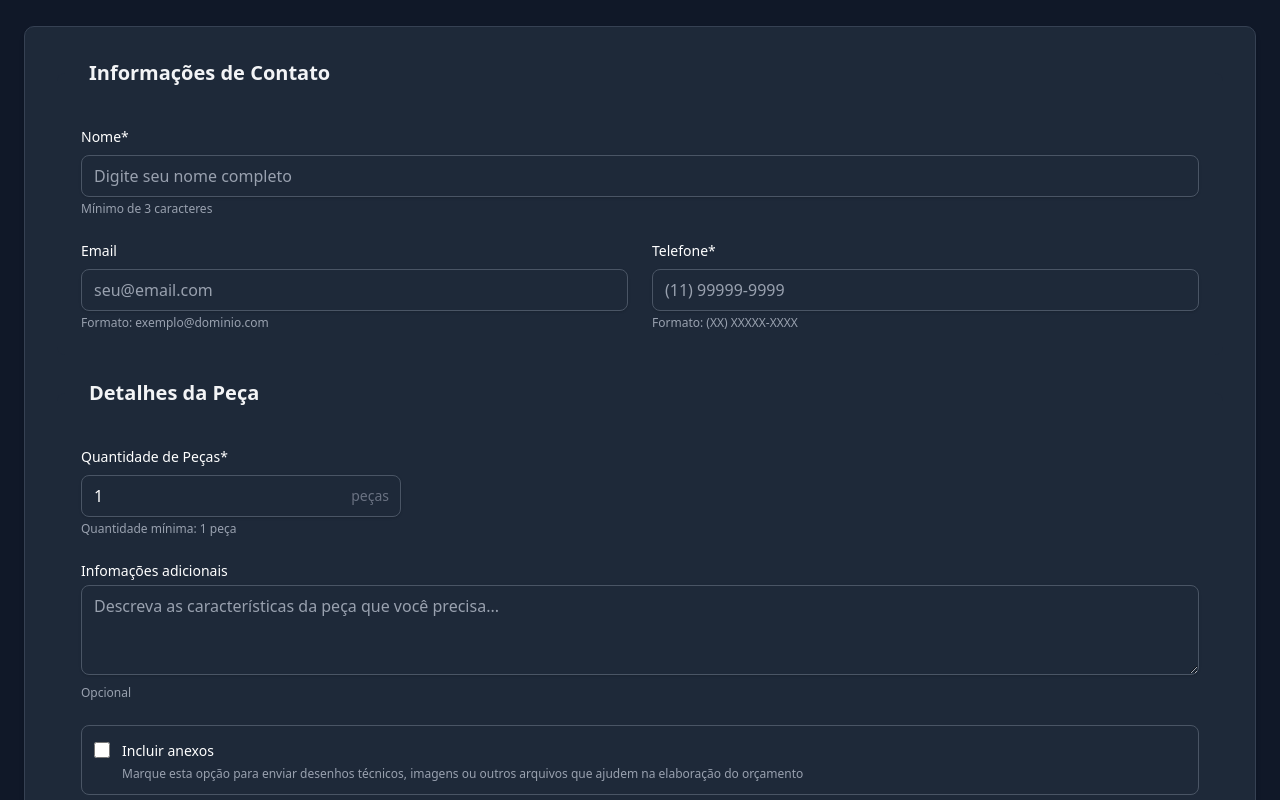
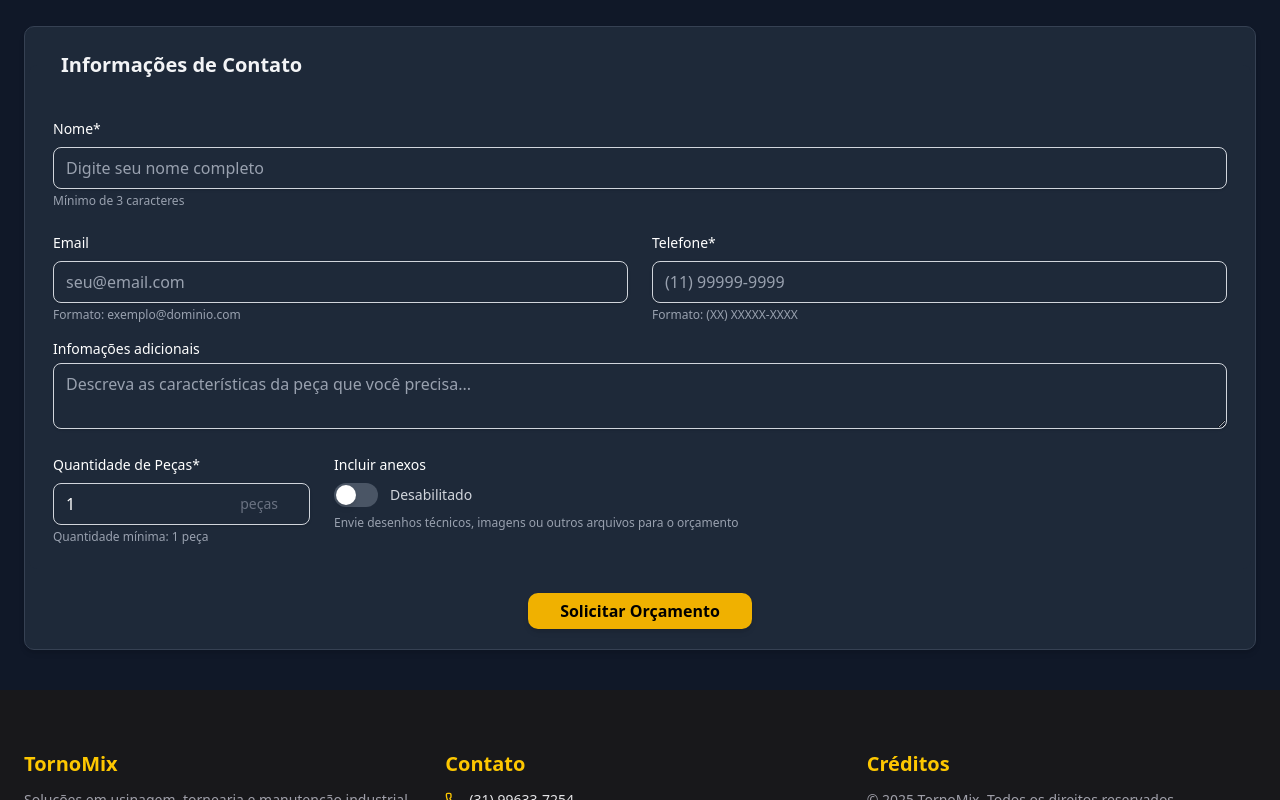
Before and after one commit to samuelpanzera/turnery-web, a Next.js app: page / in a window 1280 px wide. Shown: the part 2140-2940 px from the top of the page. Built offline with nearby package versions, Linux system fonts and the light colour scheme.

Commit message:
Ajustando tamanhos do form de orçamento

```diff
--- a/src/components/headers/Header.tsx
+++ b/src/components/headers/Header.tsx
@@ -11,7 +11,6 @@ export default function Header() {
   const [isClient, setIsClient] = useState(false);
 
   useEffect(() => {
-    // Set client flag to true after hydration
     setIsClient(true);
 
     const handleOrcamentoView = (event: Event) => {
--- a/src/components/sections/OrcamentSection.tsx
+++ b/src/components/sections/OrcamentSection.tsx
@@ -12,7 +12,7 @@ export default function OrcamentSection() {
           uma proposta personalizada.
         </p>
 
-        <div className="bg-gray-800 rounded-lg shadow-md p-8 border border-gray-700">
+        <div className="bg-gray-800 rounded-lg shadow-md p-1 border border-gray-700 pb-5 pt-6">
           <OrcamentForm />
         </div>
       </div>
--- a/src/components/sections/orcament/ContactFields.tsx
+++ b/src/components/sections/orcament/ContactFields.tsx
@@ -90,7 +90,7 @@ export function ContactFields({}: ContactFieldsProps) {
   };
 
   return (
-    <div className="grid grid-cols-1 lg:grid-cols-2 gap-4 sm:gap-6">
+    <div className="grid grid-cols-1 lg:grid-cols-2 gap-4 sm:gap-6 pb-4">
       <div className="lg:col-span-2">
         <label
           htmlFor="nome"
@@ -106,11 +106,12 @@ export function ContactFields({}: ContactFieldsProps) {
           required
           minLength={3}
           autoComplete="name"
-          className={`w-full border rounded-md shadow-sm px-3 py-2 focus:outline-none focus:ring-1 transition-colors duration-200 bg-transparent text-white placeholder-gray-400 ${
-            errors.nome
-              ? "border-red-500 focus:border-red-500 focus:ring-red-500"
-              : "border-gray-600 focus:border-tornomix-aco focus:ring-tornomix-aco"
-          }`}
+          className={`w-full border rounded-md shadow-sm px-3 py-2 focus:outline-none focus:ring-1 transition-colors duration-200 bg-transparent text-white placeholder-gray-400
+            ${
+              errors.nome
+                ? "border-red-500 focus:border-red-500 focus:ring-red-500"
+                : "border-gray-300 focus:border-tornomix-aco focus:ring-tornomix-aco"
+            }`}
           onChange={(e) => handleFieldChange("nome", e.target.value)}
           onBlur={(e) => handleFieldBlur("nome", e.target.value)}
           aria-describedby={errors.nome ? "nome-error" : "nome-help"}
@@ -146,7 +147,7 @@ export function ContactFields({}: ContactFieldsProps) {
           className={`w-full border rounded-md shadow-sm px-3 py-2 focus:outline-none focus:ring-1 transition-colors duration-200 bg-transparent text-white placeholder-gray-400 ${
             errors.email
               ? "border-red-500 focus:border-red-500 focus:ring-red-500"
-              : "border-gray-600 focus:border-tornomix-aco focus:ring-tornomix-aco"
+              : "border-gray-300 focus:border-tornomix-aco focus:ring-tornomix-aco"
           }`}
           onChange={(e) => handleFieldChange("email", e.target.value)}
           onBlur={(e) => handleFieldBlur("email", e.target.value)}
@@ -189,7 +190,7 @@ export function ContactFields({}: ContactFieldsProps) {
           className={`w-full border rounded-md shadow-sm px-3 py-2 focus:outline-none focus:ring-1 transition-colors duration-200 bg-transparent text-white placeholder-gray-400 ${
             errors.telefone
               ? "border-red-500 focus:border-red-500 focus:ring-red-500"
-              : "border-gray-600 focus:border-tornomix-aco focus:ring-tornomix-aco"
+              : "border-gray-300 focus:border-tornomix-aco focus:ring-tornomix-aco"
           }`}
           onChange={(e) => {
             handlePhoneChange(e);
--- a/src/components/sections/orcament/DescriptionField.tsx
+++ b/src/components/sections/orcament/DescriptionField.tsx
@@ -15,7 +15,7 @@ export function DescriptionField({
   id = "descricaoPeca",
   required = true,
   placeholder = "Descreva as características da peça que você precisa...",
-  rows = 3,
+  rows = 2,
 }: DescriptionFieldProps) {
   const [error, setError] = useState<string | null>(null);
 
@@ -39,7 +39,7 @@ export function DescriptionField({
   };
 
   return (
-    <div>
+    <div className="pb-5">
       <label htmlFor={id} className="block text-sm font-medium text-white mb-1">
         Infomações adicionais{required && "*"}
         {required && <span className="sr-only">(obrigatório)</span>}
@@ -52,7 +52,7 @@ export function DescriptionField({
         className={`w-full border rounded-md shadow-sm px-3 py-2 focus:outline-none focus:ring-1 transition-colors duration-200 bg-transparent text-white placeholder-gray-400 ${
           error
             ? "border-red-500 focus:border-red-500 focus:ring-red-500"
-            : "border-gray-600 focus:border-tornomix-aco focus:ring-tornomix-aco"
+            : "border-gray-300 focus:border-tornomix-aco focus:ring-tornomix-aco"
         }`}
         placeholder={placeholder}
         onChange={handleChange}
@@ -61,8 +61,8 @@ export function DescriptionField({
         aria-invalid={error ? "true" : "false"}
       />
       {!error && (
-        <p id={`${id}-help`} className="text-xs text-gray-400 mt-1">
-          {required ? "Mínimo de 10 caracteres" : "Opcional"}
+        <p id={`${id}-help`} className="text-xs text-gray-400">
+          {required ? "Mínimo de 10 caracteres" : ""}
         </p>
       )}
       {error && (
--- a/src/components/sections/orcament/FileUploadToggle.tsx
+++ /dev/null
@@ -1,62 +0,0 @@
-"use client";
-
-import React from "react";
-
-export interface FileUploadToggleProps {
-  isFileUploadEnabled: boolean;
-  onToggle: (enabled: boolean) => void;
-  className?: string;
-}
-
-export function FileUploadToggle({
-  isFileUploadEnabled,
-  onToggle,
-  className = "",
-}: FileUploadToggleProps) {
-  const handleToggleChange = (e: React.ChangeEvent<HTMLInputElement>) => {
-    onToggle(e.target.checked);
-  };
-
-  const handleKeyDown = (e: React.KeyboardEvent<HTMLInputElement>) => {
-    if (e.key === " ") {
-      e.preventDefault();
-      onToggle(!isFileUploadEnabled);
-    }
-  };
-
-  return (
-    <div
-      className={`flex items-start space-x-3 p-3 rounded-md border border-gray-600 hover:border-gray-500 transition-colors ${className}`}
-    >
-      <input
-        type="checkbox"
-        id="file-upload-toggle"
-        checked={isFileUploadEnabled}
-        onChange={handleToggleChange}
-        onKeyDown={handleKeyDown}
-        className="h-4 w-4 mt-1 text-tornomix-aco focus:ring-2 focus:ring-tornomix-aco focus:ring-offset-2 focus:ring-offset-gray-800 border-gray-300 rounded transition-colors"
-        aria-describedby="file-upload-toggle-description"
-      />
-      <div className="flex-1">
-        <label
-          htmlFor="file-upload-toggle"
-          className="text-sm font-medium text-white cursor-pointer select-none"
-        >
-          Incluir anexos
-        </label>
-        <p
-          id="file-upload-toggle-description"
-          className="text-xs text-gray-400 mt-1"
-        >
-          Marque esta opção para enviar desenhos técnicos, imagens ou outros
-          arquivos que ajudem na elaboração do orçamento
-        </p>
-        {isFileUploadEnabled && (
-          <p className="text-xs text-green-400 mt-1" aria-live="polite">
-            ✓ Upload de arquivos habilitado
-          </p>
-        )}
-      </div>
-    </div>
-  );
-}
--- a/src/components/sections/orcament/OrcamentForm.tsx
+++ b/src/components/sections/orcament/OrcamentForm.tsx
@@ -5,7 +5,6 @@ import { submitOrcamento } from "@/app/actions";
 import { FileUpload } from "./FileUpload";
 import { SubmitButton } from "./SubmitButton";
 import { ContactFields } from "./ContactFields";
-import { FileUploadToggle } from "./FileUploadToggle";
 import { PartsQuantityField } from "./PartsQuantityField";
 import { DescriptionField } from "./DescriptionField";
 import { useFileUpload } from "@/hooks/useFileUpload";
@@ -24,7 +23,7 @@ export function OrcamentForm() {
   if (state.success) {
     return (
       <div
-        className="text-center p-4 sm:p-8"
+        className="text-center p-2 sm:p-2"
         role="status"
         aria-live="polite"
         aria-label="Formulário enviado com sucesso"
@@ -46,32 +45,22 @@ export function OrcamentForm() {
       noValidate
       aria-label="Formulário de solicitação de orçamento"
     >
-      {/* Contact Information Section */}
       <fieldset className="bg-gray-800 p-3 sm:p-4 md:p-6 rounded-md">
         <legend className="text-lg sm:text-xl font-semibold text-tornomix-aco mb-3 sm:mb-4 px-2">
           Informações de Contato
         </legend>
         <ContactFields />
-      </fieldset>
 
-      {/* Parts Information Section */}
-      <fieldset className="bg-gray-800 p-3 sm:p-4 md:p-6 rounded-md">
-        <legend className="text-lg sm:text-xl font-semibold text-tornomix-aco mb-3 sm:mb-4 px-2">
-          Detalhes da Peça
-        </legend>
-        <div className="space-y-4 sm:space-y-6">
-          <PartsQuantityField />
-
-          {/* Description Field */}
         <DescriptionField required={false} />
 
-          {/* File Upload Toggle */}
-          <FileUploadToggle
+        <PartsQuantityField
+          defaultValue={1}
+          name="quantidadePecas"
+          id="quantidadePecas"
           isFileUploadEnabled={isFileUploadEnabled}
-            onToggle={toggleFileUpload}
+          onToggleFileUpload={toggleFileUpload}
         />
 
-          {/* Conditional File Upload */}
         {isFileUploadEnabled && (
           <div
             className="mt-4"
@@ -85,10 +74,6 @@ export function OrcamentForm() {
             />
           </div>
         )}
-        </div>
-      </fieldset>
-
-      {/* Hidden field to track file upload toggle state */}
 
         <input
           type="hidden"
@@ -105,6 +90,7 @@ export function OrcamentForm() {
             <p className="text-sm text-red-600">{state.message}</p>
           </div>
         )}
+      </fieldset>
 
       <div className="flex justify-center mt-6 px-4">
         <SubmitButton />
--- a/src/components/sections/orcament/PartsQuantityField.tsx
+++ b/src/components/sections/orcament/PartsQuantityField.tsx
@@ -1,10 +1,14 @@
 import { usePartsQuantity } from "@/hooks/usePartsQuantity";
+import React from "react";
 
 export interface PartsQuantityFieldProps {
   defaultValue?: number;
   onChange?: (quantity: number) => void;
   name?: string;
   id?: string;
+  // Toggle props
+  isFileUploadEnabled?: boolean;
+  onToggleFileUpload?: (enabled: boolean) => void;
 }
 
 export function PartsQuantityField({
@@ -12,6 +16,8 @@ export function PartsQuantityField({
   onChange,
   name = "quantidadePecas",
   id = "quantidadePecas",
+  isFileUploadEnabled = false,
+  onToggleFileUpload,
 }: PartsQuantityFieldProps) {
   const { quantity, error, handleQuantityChange } =
     usePartsQuantity(defaultValue);
@@ -32,8 +38,13 @@ export function PartsQuantityField({
   };
 
   return (
+    <div className="flex flex-col sm:flex-row sm:items-start gap-6">
+      {/* Quantidade de Peças */}
       <div className="max-w-xs">
-      <label htmlFor={id} className="block text-sm font-medium text-white mb-2">
+        <label
+          htmlFor={id}
+          className="block text-sm font-medium text-white mb-2"
+        >
           Quantidade de Peças*
           <span className="sr-only">(obrigatório, mínimo 1)</span>
         </label>
@@ -51,7 +62,7 @@ export function PartsQuantityField({
             className={`w-full border rounded-md shadow-sm px-3 py-2 focus:outline-none focus:ring-1 transition-colors duration-200 bg-transparent text-white placeholder-gray-400 ${
               error
                 ? "border-red-500 focus:border-red-500 focus:ring-red-500"
-              : "border-gray-600 focus:border-tornomix-aco focus:ring-tornomix-aco"
+                : "border-gray-300 focus:border-tornomix-aco focus:ring-tornomix-aco"
             }`}
             placeholder="1"
             aria-describedby={error ? `${id}-error` : `${id}-help`}
@@ -60,7 +71,7 @@ export function PartsQuantityField({
             pattern="[0-9]*"
           />
           <div className="absolute inset-y-0 right-0 flex items-center pr-3 pointer-events-none">
-          <span className="text-gray-500 text-sm">peças</span>
+            <span className="text-gray-500 text-sm pr-5">peças</span>
           </div>
         </div>
         {!error && (
@@ -79,5 +90,48 @@ export function PartsQuantityField({
           </p>
         )}
       </div>
+
+      {/* Toggle de Upload de Arquivos */}
+      {onToggleFileUpload && (
+        <div className="flex flex-col">
+          <label className="block text-sm font-medium text-white mb-2">
+            Incluir anexos
+          </label>
+          <div className="flex items-center space-x-3">
+            <div className="relative inline-flex items-center">
+              <input
+                type="checkbox"
+                id="file-upload-toggle"
+                checked={isFileUploadEnabled}
+                onChange={(e) => onToggleFileUpload(e.target.checked)}
+                className="sr-only"
+                aria-describedby="file-upload-toggle-description"
+              />
+              <div
+                className={`w-11 h-6 rounded-full transition-colors duration-200 ease-in-out cursor-pointer ${
+                  isFileUploadEnabled ? "bg-tornomix-aco" : "bg-gray-600"
+                }`}
+                onClick={() => onToggleFileUpload(!isFileUploadEnabled)}
+              >
+                <div
+                  className={`w-5 h-5 bg-white rounded-full shadow-md transform transition-transform duration-200 ease-in-out ${
+                    isFileUploadEnabled ? "translate-x-5" : "translate-x-0.5"
+                  } mt-0.5`}
+                />
+              </div>
+            </div>
+            <span className="text-sm text-gray-300">
+              {isFileUploadEnabled ? "Habilitado" : "Desabilitado"}
+            </span>
+          </div>
+          <p
+            id="file-upload-toggle-description"
+            className="text-xs text-gray-400 mt-2"
+          >
+            Envie desenhos técnicos, imagens ou outros arquivos para o orçamento
+          </p>
+        </div>
+      )}
+    </div>
   );
 }
```
Lines whose indentation alone changed are shown as unchanged.
